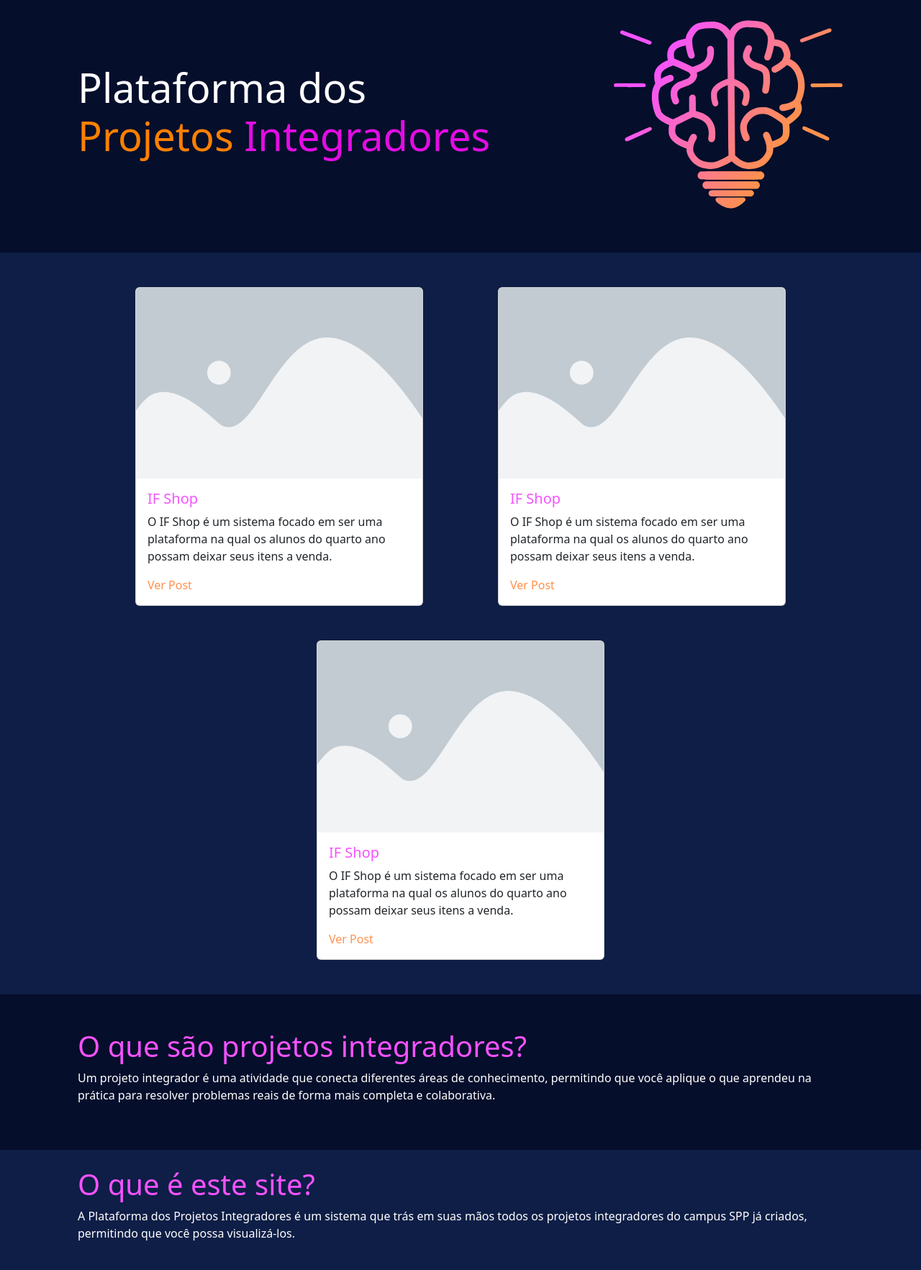
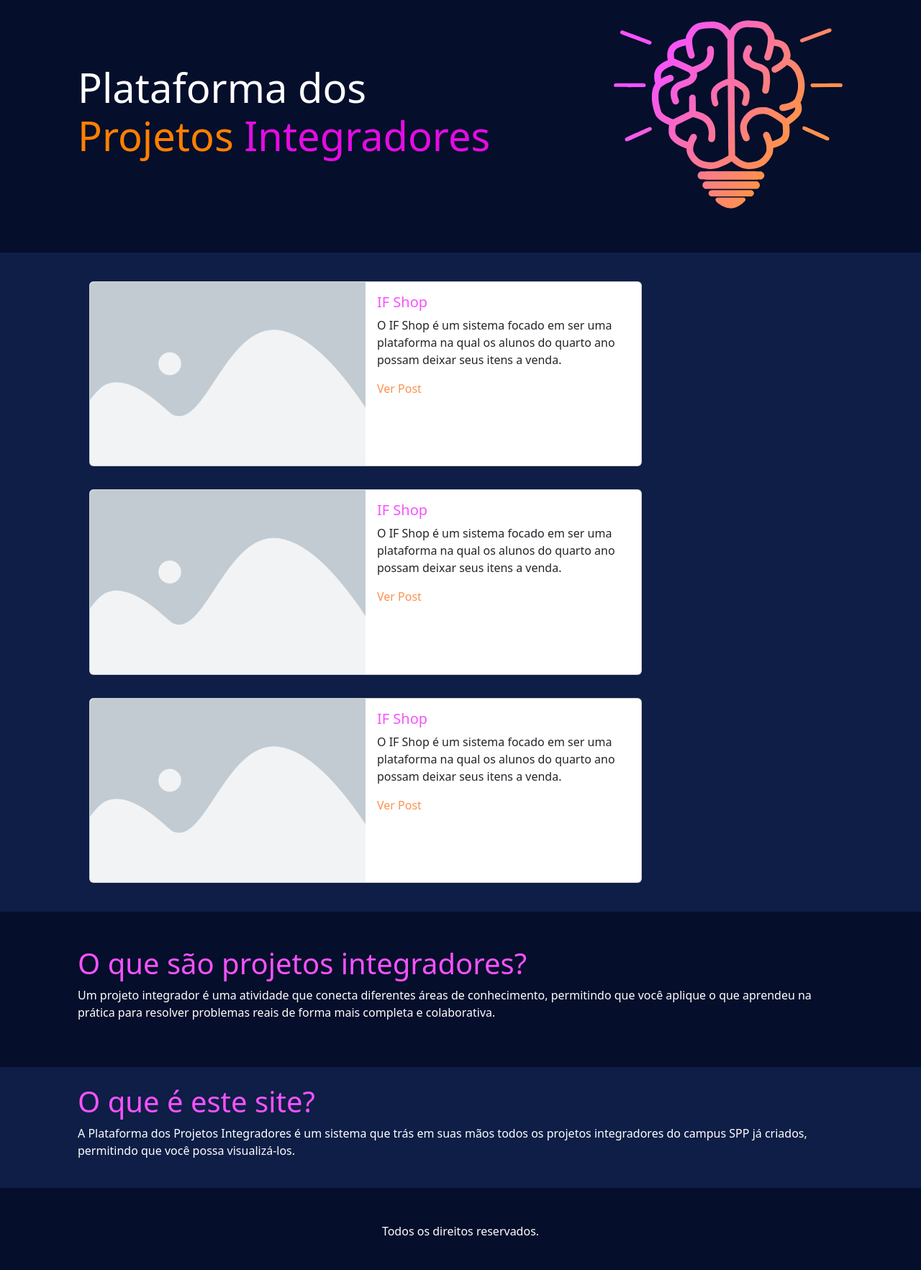
Before and after one commit to WescleyPlinio/PPI, a Django app: page / in a window 1280 px wide. Shown: the part 113-1878 px from the top of the page at 72% size. After the commit the page ends 1830 px from the top, so only its background shows below. Run offline with Django 5.2, Linux system fonts and the light colour scheme; data comes from the database, SQL or seed files in the repository.

Commit message:
Atualizando os cards e seus alinhamentos

```diff
--- a/ppi/templates/index.html
+++ b/ppi/templates/index.html
@@ -20,15 +20,21 @@
 <!-- Destaques -->
 <div class="container-fluid" style="background-color: rgb(14, 30, 70);">
     <div class="container custom-container d-flex flex-column">
-        <div class="d-flex flex-wrap justify-content-evenly py-4">
+        <div class="d-flex flex-wrap justify-content-between py-4">
             {% for x in range%}
                 {% for post in posts %}
-                <div class="card m-4" style="max-width: 25rem;">
-                    <img src="{% static "imgs/placeholder.png" %}" class="card-img-top" alt="...">
-                    <div class="card-body">
-                        <h5 class="card-title roxinho">{{post.titulo}}</h5>
-                        <p class="card-text">{{post.justificativa}}</p>
-                        <a class="text-end laranja" href="{% url "post" post.id %}">Ver Post</a>
+                <div class="card m-3" style="max-width: 48em;">
+                    <div class="row g-0">
+                      <div class="col">
+                        <img src="{% static "imgs/placeholder.png" %}" class="img-fluid rounded-start" alt="...">
+                      </div>
+                      <div class="col">
+                        <div class="card-body">
+                            <h5 class="card-title roxinho">{{post.titulo}}</h5>
+                            <p class="card-text">{{post.justificativa}}</p>
+                            <a class="text-end laranja" href="{% url "post" post.id %}">Ver Post</a>
+                        </div>
+                      </div>
                     </div>
                 </div>
                 {% endfor %}
```
Also changed, not shown: ppi/templates/cursoedific.html (+13 -7 lines), ppi/templates/cursoinfo.html (+13 -7 lines), ppi/templates/cursomamb.html (+13 -7 lines).
